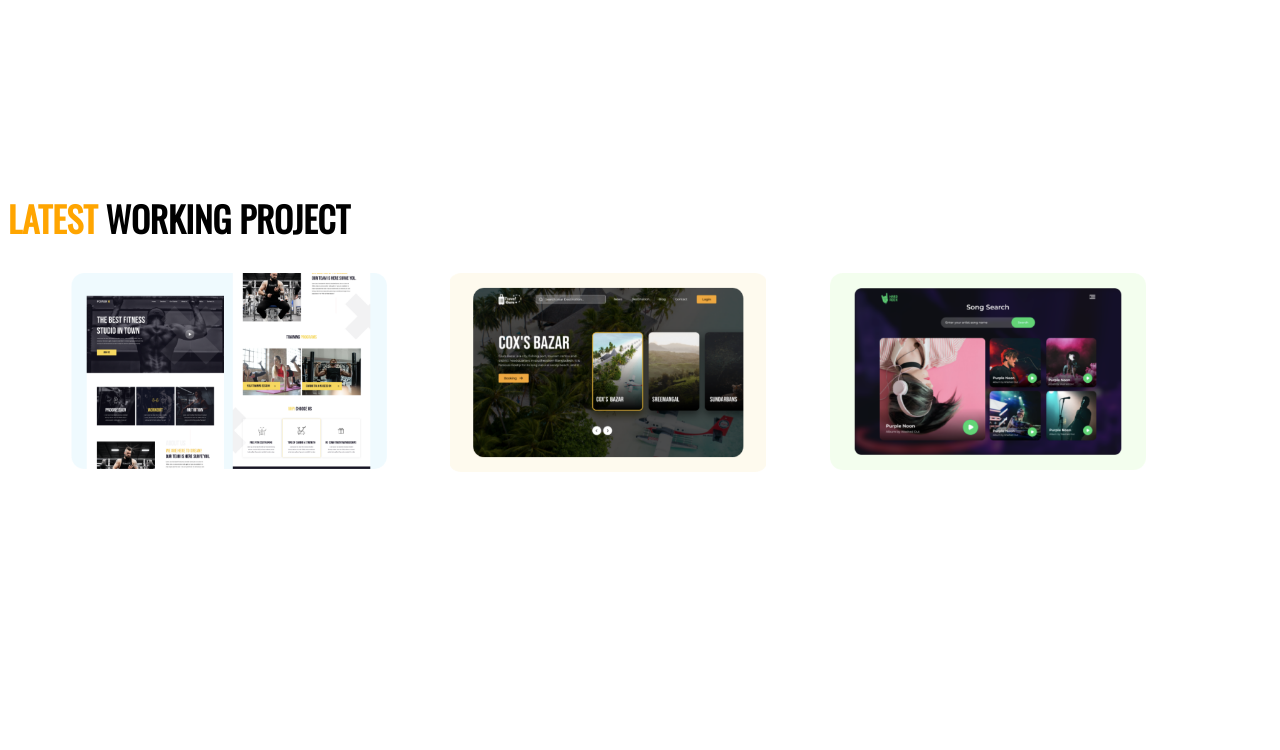
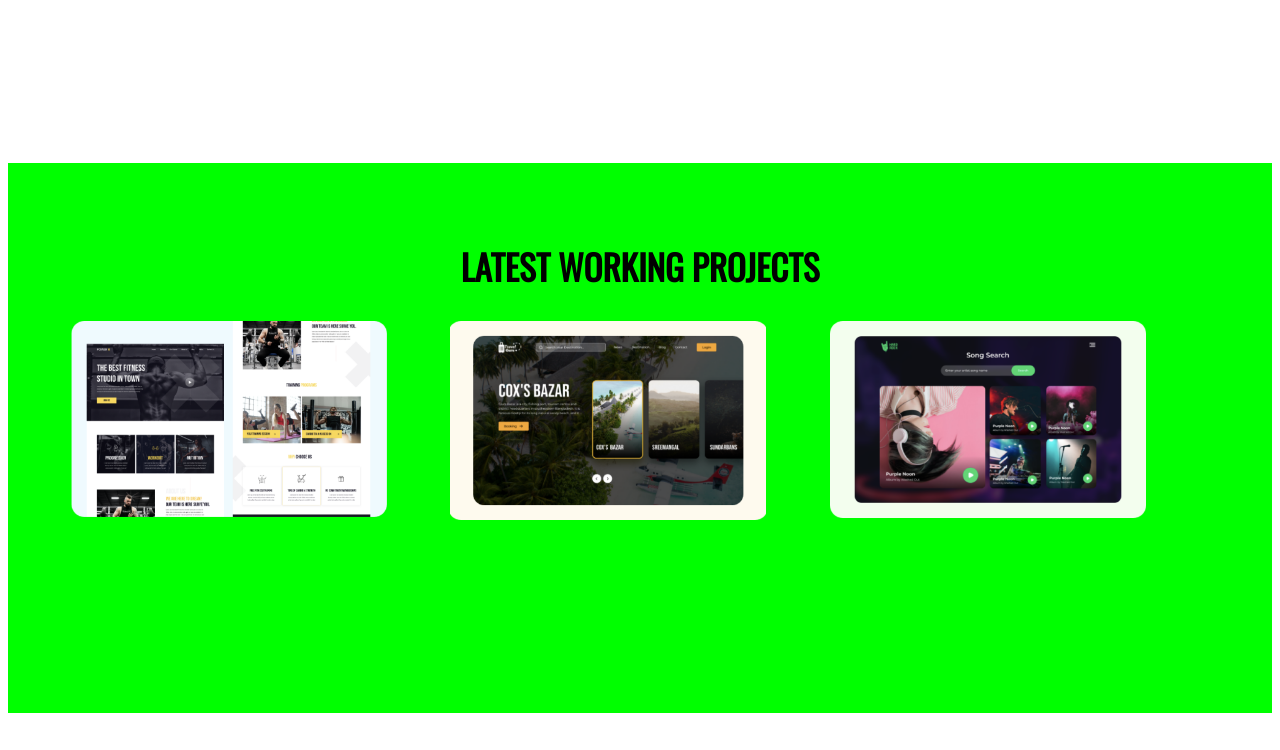
Before and after one commit to Farzana79/personal-portfolio-website, a plain HTML site: page index.html in a window 1280 px wide. Shown: the part 945-1695 px from the top of the page. After the commit the page ends 1666 px from the top, so only its background shows below. Drawn offline with nearby package versions, Linux system fonts and the light colour scheme.

Commit message:
changed 3rd section

```diff
--- a/index.html
+++ b/index.html
@@ -33,13 +33,15 @@
     </section>
 
     <section class="Work-project">
+        <br><br>
+        <h2>LATEST WORKING PROJECTS</h2>
 
-        <div class="projects">
-            <h2><span class="orange-highlight">LATEST</span> WORKING PROJECT</h2>
-            <div class="projects"><img src="images/image 4.png" alt=""></div>
-            <div class="projects"><img src="images/image 5.png" alt=""></div>
-            <div class="projects"><img src="images/image 8.png" alt=""></div>
-        </div>
+            <div class="container"><img src="images/image 4.png" alt=""></div>
+            <div class="container"><img src="images/image 5.png" alt=""></div>
+            <div class="container"><img src="images/image 8.png" alt=""></div>
+
+
+
     </section>
 
 </body>
--- a/style.css
+++ b/style.css
@@ -33,30 +33,22 @@ section{
     padding-bottom: 150px;
 
 }
-.work-project{
-    height: 300%;
+.Work-project{
+    height: 400px;
     width: 100%;
+    text-align: center;
+
+
     background-color: lime;
 }
+.container{
+    width: 100%;
 
-.projects img{
-    height: 25%;
+
+}
+.container img{
     width: 25%;
     float: left;
 
     padding-left: 5%;
 }
-.work-project{
-    height: 300%;
-    width: 100%;
-    overflow: hidden;
-    text-align: justify;
-    background-color: lightslategray;
-
-
-}
-div.working{
-    text-align: center;
-
-
-}
```
